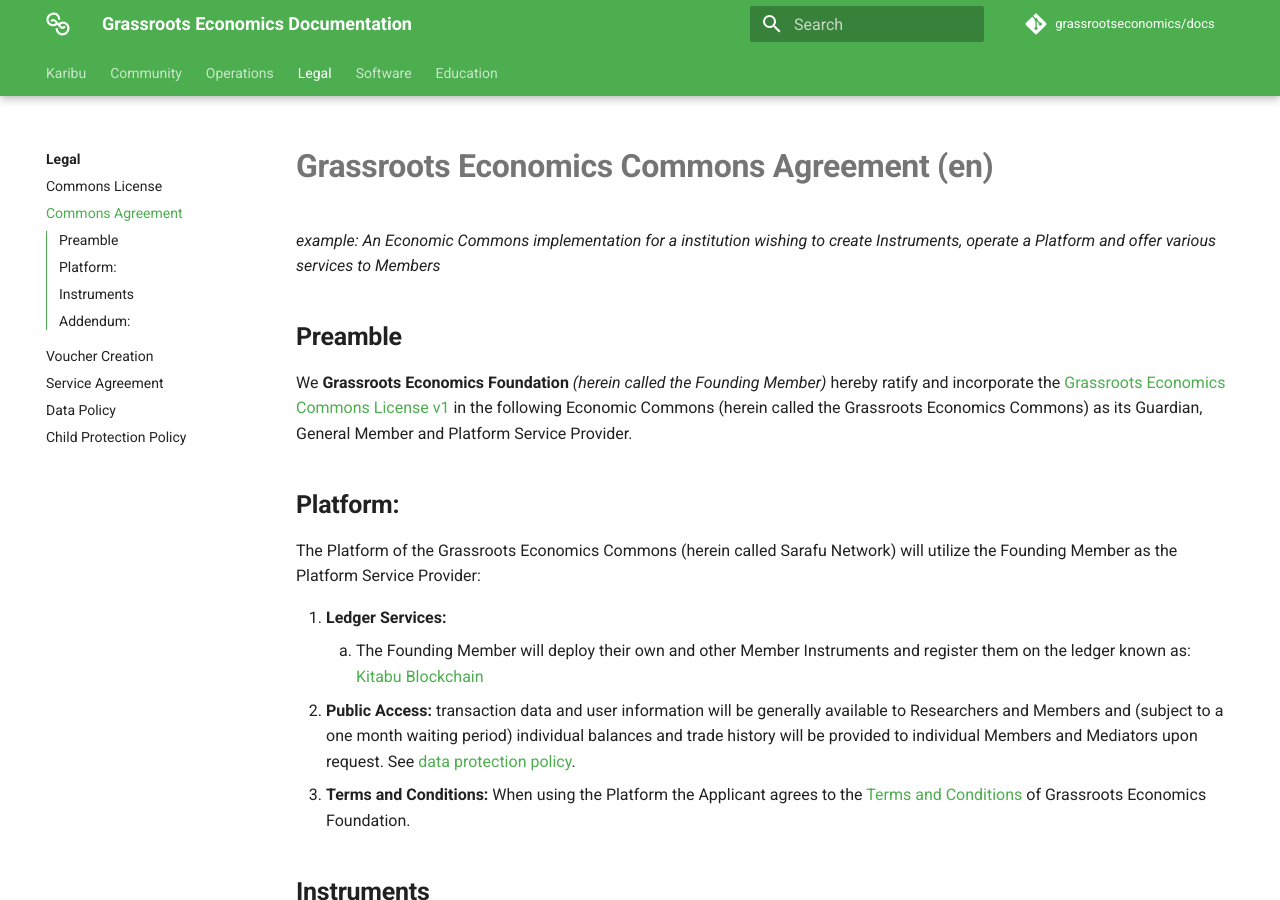
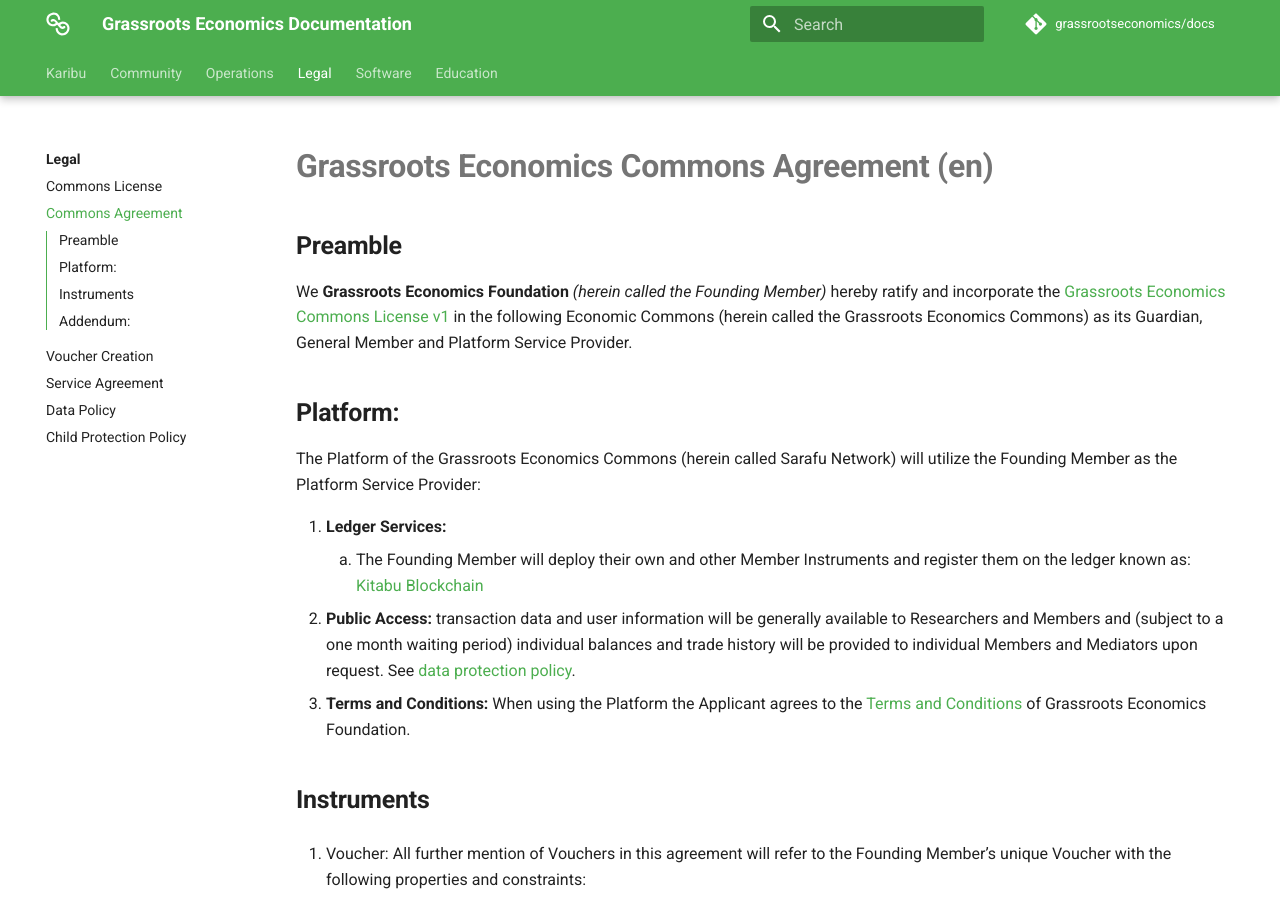
Before and after one commit to grassrootseconomics/docs.grassecon.org, an MkDocs documentation site: the page built from docs/legal/agreement.md, in a window 1280 px wide and 900 px high. Built offline with MkDocs 1.6.1 and Material for MkDocs 9.7.7, drawn with Linux system fonts in a browser that asks for light colours; comment, search, counter and statistics services are not loaded.

Commit message:
Update docs/legal/agreement.md

```diff
--- a/docs/legal/agreement.md
+++ b/docs/legal/agreement.md
@@ -1,7 +1,4 @@
 # **Grassroots Economics Commons Agreement (en)**
-
-_example: An Economic Commons implementation for a institution wishing to create Instruments, operate a Platform and offer various services to Members_
-
 
 ## **Preamble**
 
```
